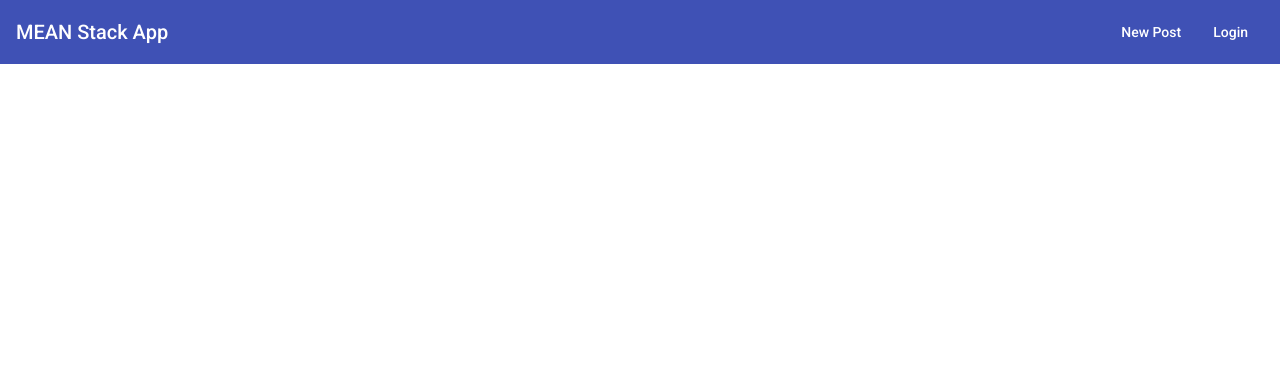
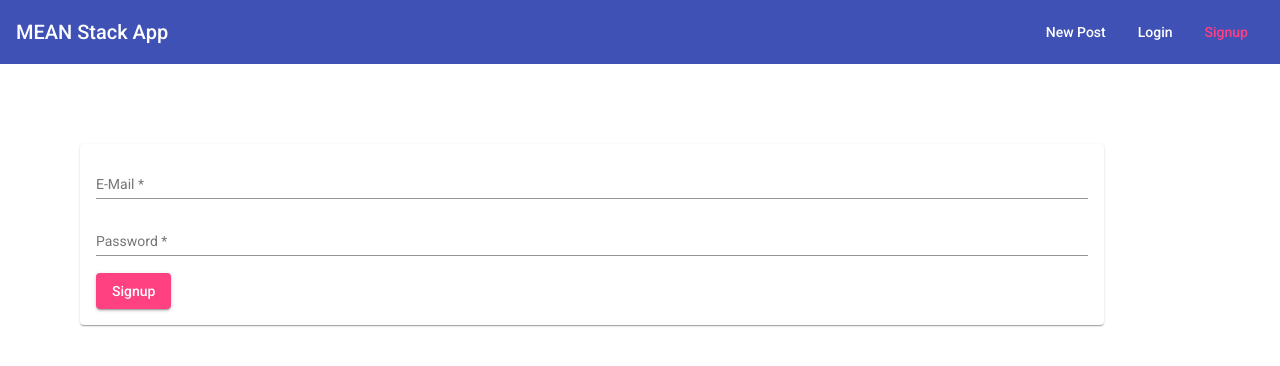
Before and after one commit to naveengullipalli317/MEAN, an Angular app: page /signup in a window 1280 px wide. Before the commit this address led to /. Shown: the top 366 px of the page. Built offline with nearby package versions, Linux system fonts and the light colour scheme.

Commit message:
Adding signup screen in this coomit and login page in the last commit with respect to angular perspective

```diff
--- a/src/app/Header/header.component.html
+++ b/src/app/Header/header.component.html
@@ -14,5 +14,10 @@
       <a mat-button routerLink = "/login" routerLinkActive="mat-accent">Login</a>
        <!-- to create the highlighter for the new post "mat- accent"-->
     </li>
+    <li>
+
+      <a mat-button routerLink = "/signup" routerLinkActive="mat-accent">Signup</a>
+       <!-- to create the highlighter for the new post "mat- accent"-->
+    </li>
   </ul>
 </mat-toolbar>
--- a/src/app/app-routing.module.ts
+++ b/src/app/app-routing.module.ts
@@ -3,12 +3,14 @@
 import { PostListComponent } from './posts/post-list/post-list.component';
 import { PostCreateComponent } from './posts/post-create/post-create.component';
 import { LoginComponent } from './auth/login/login.component';
+import { SignupComponent } from './auth/signup/signup.component';
 
 const routes: Routes = [
 { path: '', component: PostListComponent },
 { path: 'create', component: PostCreateComponent},
 { path: 'edit/:postId', component: PostCreateComponent},
-{ path: 'login', component: LoginComponent}
+{ path: 'login', component: LoginComponent},
+{ path: 'signup', component: SignupComponent}
 ];
 
 @NgModule({
--- a/src/app/app.module.ts
+++ b/src/app/app.module.ts
@@ -21,6 +21,7 @@
 import { PostListComponent } from './posts/post-list/post-list.component';
 import { HttpClientModule} from '@angular/common/http';
 import { LoginComponent } from './auth/login/login.component';
+import { SignupComponent } from './auth/signup/signup.component';
 
 
 @NgModule({
@@ -30,7 +31,8 @@
     HeaderComponent,
     PostListComponent,
     PostCreateComponent,
-    LoginComponent
+    LoginComponent,
+    SignupComponent
 
   ],
   imports: [
--- /dev/null
+++ b/src/app/auth/signup/signup.component.css
@@ -0,0 +1,8 @@
+mat-form-field
+ {
+   width: 100%;
+ }
+
+ mat-spinner {
+   margin: auto;
+ }
--- /dev/null
+++ b/src/app/auth/signup/signup.component.html
@@ -0,0 +1,26 @@
+<mat-card>
+    <mat-spinner *ngIf="isLoading"></mat-spinner>
+  <form (submit)="onSignup(signupForm)" #signupForm="ngForm" *ngIf="!isLoading">
+    <mat-form-field>
+      <input
+      matInput name="email" ngModel type="email"
+      placeholder="E-Mail" #emailInput="ngModel"
+      required email>
+       <mat-error *ngIf="emailInput.invalid">Please enter a valid email</mat-error>
+  </mat-form-field>
+
+
+  <mat-form-field>
+    <input type="password" name="password"ngModel matInput placeholder="Password" #passwordInput="ngModel" required password>
+       <mat-error *ngIf="passwordInput.invalid"> Please enter a valid password</mat-error>
+  </mat-form-field>
+
+
+
+  <button mat-raised-button
+    color="accent"
+   type="submit">Signup</button>
+
+  </form>
+
+</mat-card>
--- /dev/null
+++ b/src/app/auth/signup/signup.component.ts
@@ -0,0 +1,14 @@
+import { Component } from "@angular/core";
+import { NgForm } from "@angular/forms";
+
+@Component({
+  templateUrl: './signup.component.html',
+  styleUrls: ['./signup.component.css']
+})
+export class SignupComponent {
+isLoading = false;
+onSignup(form: NgForm) {
+  console.log(form.value);
+}
+
+}
```
